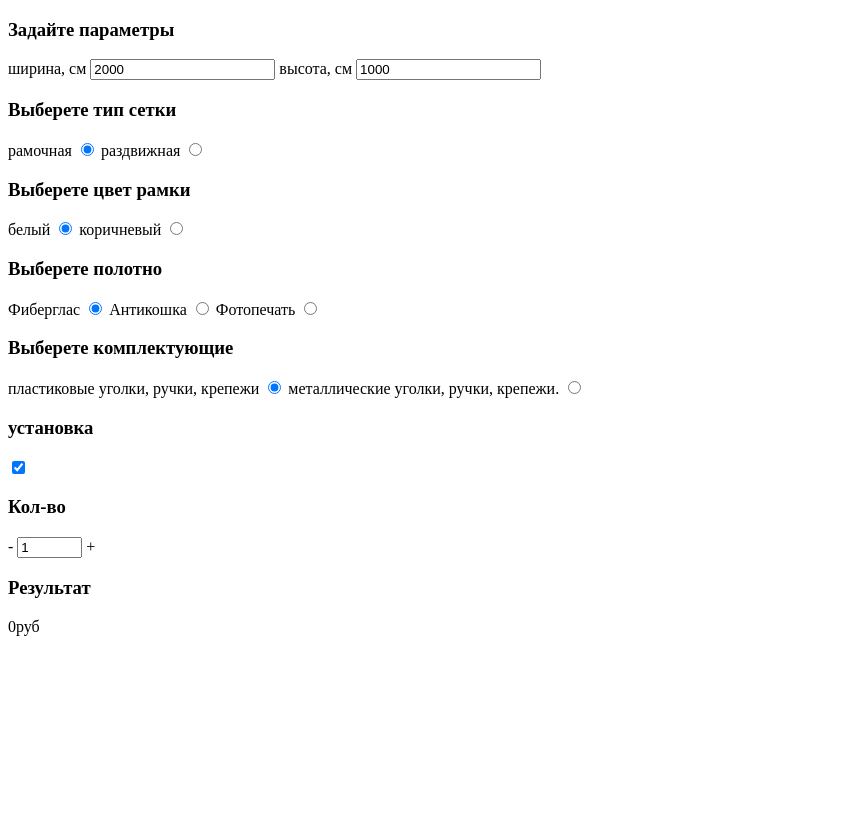
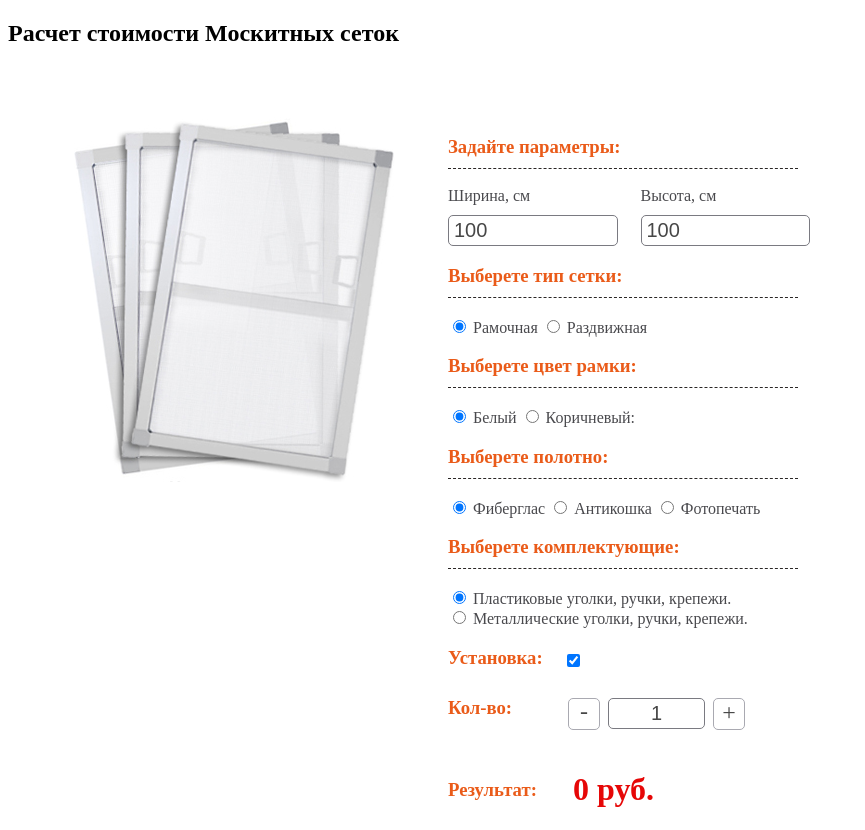
Before and after one commit to GovorukhinAndrey/calc, a plain HTML site: page index.html in a window 1280 px wide. Shown: the whole page, without its empty margins (0-865 px from the left). Before the commit the page ends 800 px from the top, so only its background shows below. Drawn offline with Linux system fonts and the light colour scheme.

Commit message:
final v1

```diff
--- a/index.html
+++ b/index.html
@@ -7,58 +7,92 @@
 </head>
 <body>
 
-<div id="calculator">
-		<h3>Задайте параметры</h3>
-		<label for="width"> ширина, см</label>
-		<input id="width" name="width" type="text" maxlength="4" value="2000">
-		<span class="input-error width-error"></span>
+	<h2>Расчет стоимости Москитных сеток</h2>
+	<div class="wrap_calculator">
+		<div id="calculator" class="clearfix">
 
-		<label for="height">высота, см</label>
-		<input id="height" name="height" type="text" maxlength="4" value="1000">
-		<span class="input-error height-error"></span>
 
-		<h3>Выберете тип сетки</h3>
-		<label for="bordered">рамочная</label>
-		<input id="bordered" value="bordered" name="netType" type="radio" checked>
-		<label for="expanding">раздвижная</label>
-		<input id="expanding" value="expanding" name="netType" type="radio">
+			<div class="param clearfix">
+				<h3>Задайте параметры:</h3>
+				<div class="width">
+					<label for="width"> Ширина, см</label>
+					<input id="width" name="width" type="text" maxlength="3" value="100">
+					<span class="input-error width-error"></span>
+				</div>
+				<div class="height">
+					<label for="height">Высота, см</label>
+					<input id="height" name="height" type="text" maxlength="3" value="100">
+					<span class="input-error height-error"></span>
+				</div>
+			</div>
 
-		<h3>Выберете цвет рамки</h3>
-		<label for="whiteColor">белый</label>
-		<input id="whiteColor" value="white" name="netColor" type="radio" checked>
-		<label for="brownColor">коричневый</label>
-		<input id="brownColor" value="brown" name="netColor" type="radio">
 
-		<h3>Выберете полотно</h3>
-		<label for="fiberglass">Фиберглас</label>
-		<input id="fiberglass" value="fiberglass" name="canvasType" type="radio" checked>
-		<label for="anticat">Антикошка</label>
-		<input id="anticat" value="anticat" name="canvasType" type="radio">
-		<label for="photoprint">Фотопечать</label>
-		<input id="photoPrint" value="photoPrint" name="canvasType" type="radio">
+			<div class="type">
+				<h3>Выберете тип сетки:</h3>
+				<input id="bordered" class="cursor" value="bordered" name="netType" type="radio" checked>
+				<label for="bordered">Рамочная</label>
+				<input id="expanding" class="cursor" value="expanding" name="netType" type="radio">
+				<label for="expanding">Раздвижная</label>
+			</div>
 
-		<h3>Выберете комплектующие</h3>
-		<label for="plastic">пластиковые уголки, ручки, крепежи</label>
-		<input id="plastic" value="0" name="complect" type="radio" checked>
-		<label for="metal">металлические уголки, ручки, крепежи.</label>
-		<input id="metal" value="100" name="complect" type="radio">
 
-		<h3>установка</h3>
-		<input id="installation"  name="installation" type="checkbox" checked>
+			<div class="color">
+				<h3>Выберете цвет рамки:</h3>
+				<input id="whiteColor" class="cursor" value="white" name="netColor" type="radio" checked>
+				<label for="whiteColor">Белый</label>
+				<input id="brownColor" class="cursor" value="brown" name="netColor" type="radio">
+				<label for="brownColor">Коричневый:</label>
+			</div>
 
-		<h3>Кол-во</h3>
-		<div class="number">
-			<span class="minus">-</span>
-			<input id="quantity" type="text" value="1" size="5"/>
-			<span class="plus">+</span>
+
+			<div class="polotno">
+				<h3>Выберете полотно:</h3>
+				<input id="fiberglass" class="cursor" value="fiberglass" name="canvasType" type="radio" checked>
+				<label for="fiberglass">Фиберглас</label>
+				<input id="anticat" class="cursor" value="anticat" name="canvasType" type="radio">
+				<label for="anticat">Антикошка</label>
+				<input id="photoPrint" class="cursor" value="photoPrint" name="canvasType" type="radio">
+				<label for="photoPrint">Фотопечать</label>
+			</div>
+
+
+			<div class="complect">
+				<h3>Выберете комплектующие:</h3>
+				<div class="plastic">
+					<input id="plastic" class="cursor" value="0" name="complect" type="radio" checked>
+					<label for="plastic">Пластиковые уголки, ручки, крепежи.</label>
+				</div>
+				<div class="metal">
+					<input id="metal" class="cursor" value="100" name="complect" type="radio">
+					<label for="metal">Металлические уголки, ручки, крепежи.</label>
+				</div>
+			</div>
+
+			<div class="installation">
+				<h3>Установка:</h3>
+				<input id="installation"  class="cursor" name="installation" type="checkbox" checked>
+			</div>
+
+			<div class="number_wrap">
+				<h3>Кол-во:</h3>
+				<div class="number">
+					<span class="minus cursor">-</span>
+					<input id="quantity" type="text" value="1" size="5"/>
+					<span class="plus cursor">+</span>
+				</div>
+			</div>
+
+			<div class="resultat">
+				<h3>Результат:</h3>
+				<div class="wrap_result"><span id="rezultat">0</span> руб.</div>
+			</div>
+
+		</div>
+		<div class="box_img">
+			<img src="img/moskitka.jpg" height="365" width="358" alt="">
 		</div>
 
-		<h3>Результат</h3>
-
-		<div class="wrap_result"><span id="rezultat">0</span>руб</div>
 	</div>
-
-
 
 
 	<script src="libs/jquery/jquery-1.11.2.min.js"></script>
--- a/js/common.js
+++ b/js/common.js
@@ -49,6 +49,8 @@ $(document).ready(function() {
 	},
 	];
 
+	// + и - на кол-ве
+
 	$('.minus').click(function () {
 	    var quantity = $(this).parent().find('input');
 	    var count = parseInt(quantity.val()) - 1;
@@ -65,7 +67,7 @@ $(document).ready(function() {
 	});
 
 
-
+	// активные/активные/ неактивные чекбоксы
 
 	 function dis(){
 
@@ -82,9 +84,9 @@ $(document).ready(function() {
 	function buildOrderDescription(){
 		 var Width = $("#width").val(),
 		     Height = $("#height").val();
-		inputErrorH();
-		inputErrorW();
-		dis();
+		inputErrorH(); // ограничитель высоты
+		inputErrorW();	// ограничитель ширины
+		dis();					// активные/ неактивные чекбоксы
 		var orderDescription = {
 			  	width: Width,										//ширина
 			    height: Height,									// высота
@@ -92,7 +94,7 @@ $(document).ready(function() {
 			    netType: $('input[name="netType"]:checked').val(),	// тип
 			    canvasType: $('input[name="canvasType"]:checked').val(), // полотно
 			    installation: ($('#installation').is(':checked')) ? 200 : 0, //установка
-			    complectCost: $('input[name="complect"]:checked').val(),
+			    complectCost: $('input[name="complect"]:checked').val(),    // комплект
 			    quantity: $('#quantity').val(),		// кол-во
 			    getArea: function()
 			    {
@@ -137,7 +139,7 @@ $(document).ready(function() {
 	  return orderDescription;
 	};
 
-
+	// фильтруем чекбоксы
 	function findPriceItem(priceList, orderDescription){
 		var item = priceList.filter(function(priceItem){
 	  	return priceItem.color == orderDescription.color
@@ -157,7 +159,7 @@ $(document).ready(function() {
 		console.log(priceItem);
 		console.log(orderDescription.getArea());
 		console.log(priceItem.cost);
-		var cost = (((+orderDescription.getArea() * +priceItem.cost) + +orderDescription.installation + +orderDescription.complectCost ) * +orderDescription.quantity);
+		var cost = (((+orderDescription.getArea() * +priceItem.cost) + +orderDescription.installation + +orderDescription.complectCost ) * +orderDescription.quantity).toFixed();
 		console.log(cost);
 
 		var	result = $("#rezultat"); // результат
--- a/style.css
+++ b/style.css
@@ -0,0 +1,145 @@
+.clearfix::after {
+    content: '';
+    display: block;
+    clear: both;
+    height: 0;
+}
+.wrap_calculator{
+	padding: 50px;
+	width: 740px;
+}
+
+#calculator{
+	float: right;
+	width: 350px;
+}
+.wrap_calculator h3{
+	color: rgb(234, 91, 25);
+	border-bottom: 1px dashed #2a2726;
+	padding-bottom: 10px;
+
+}
+.wrap_calculator label{
+	color: #49494d;
+	font-size: 16px;
+}
+.wrap_calculator .cursor{
+	cursor: pointer;
+	display: inline-block;
+}
+.param{
+	position: relative;
+}
+.param label{
+	display: block;
+	padding-bottom: 10px;
+}
+.param input{
+	display: block;
+	width: 100%;
+	border-radius: 5px;
+	-webkit-box-shadow: none;
+	box-shadow: none;
+	border: 1px solid #7a7a81;
+	color: #474747;
+	padding: 3px 5px;
+	font-size: 20px;
+}
+.param span{
+	font-size: 14px;
+	color: #a11515
+}
+.width {
+	float: left;
+	width: 45%;
+}
+.height {
+	float: right;
+	width: 45%;
+}
+.installation{
+	position: relative;
+	border: none;
+}
+.installation h3{
+	border: none;
+}
+.installation input{
+	position: absolute;
+	top: 4px;
+	left: 115px;
+}
+.number_wrap{
+	position: relative;
+}
+.number_wrap h3{
+	border: none;
+}
+.number_wrap .number{
+	position: absolute;
+	top: 1px;
+	left: 160px;
+}
+.number input{
+	border-radius: 5px;
+	-webkit-box-shadow: none;
+	box-shadow: none;
+	border: 1px solid #7a7a81;
+	color: #474747;
+	padding: 3px 5px;
+	font-size: 20px;
+	text-align: center;
+}
+.number{
+	position: relative;
+}
+.number .minus{
+	top: 0;
+	left: -40px;
+}
+.number .plus{
+	top: 0;
+	right: -40px;
+	line-height: 26px;
+}
+.number span{
+	border-radius: 5px;
+	border: 1px solid #a9a9b1;
+	color: #474747;
+	width: 30px;
+	height: 30px;
+	text-align: center;
+	position: absolute;
+	line-height: 24px;
+	font-size: 24px;
+}
+.number span:hover, .number span:focus {
+	border: 1px solid #4a4a4a;
+	color: #1A1919;
+}
+.number span:active{
+	box-shadow: 0 0 4px rgba(51, 49, 110, 0.5)
+}
+.resultat {
+	position: relative;
+	border: none;
+}
+.resultat h3{
+	border: none;
+	margin-top: 50px;
+}
+.resultat .wrap_result{
+	position: absolute;
+	top: -8px;
+	left: 125px;
+}
+.resultat .wrap_result span{
+	font-size: 32px;
+	color: #E60707;
+	font-weight: bold;
+}
+.resultat .wrap_result{
+	font-size: 32px;
+	color: #E60707;
+	font-weight: bold;
+}
```
Also changed, not shown: img/moskitka.jpg (added). Lines whose indentation alone changed are shown as unchanged.
